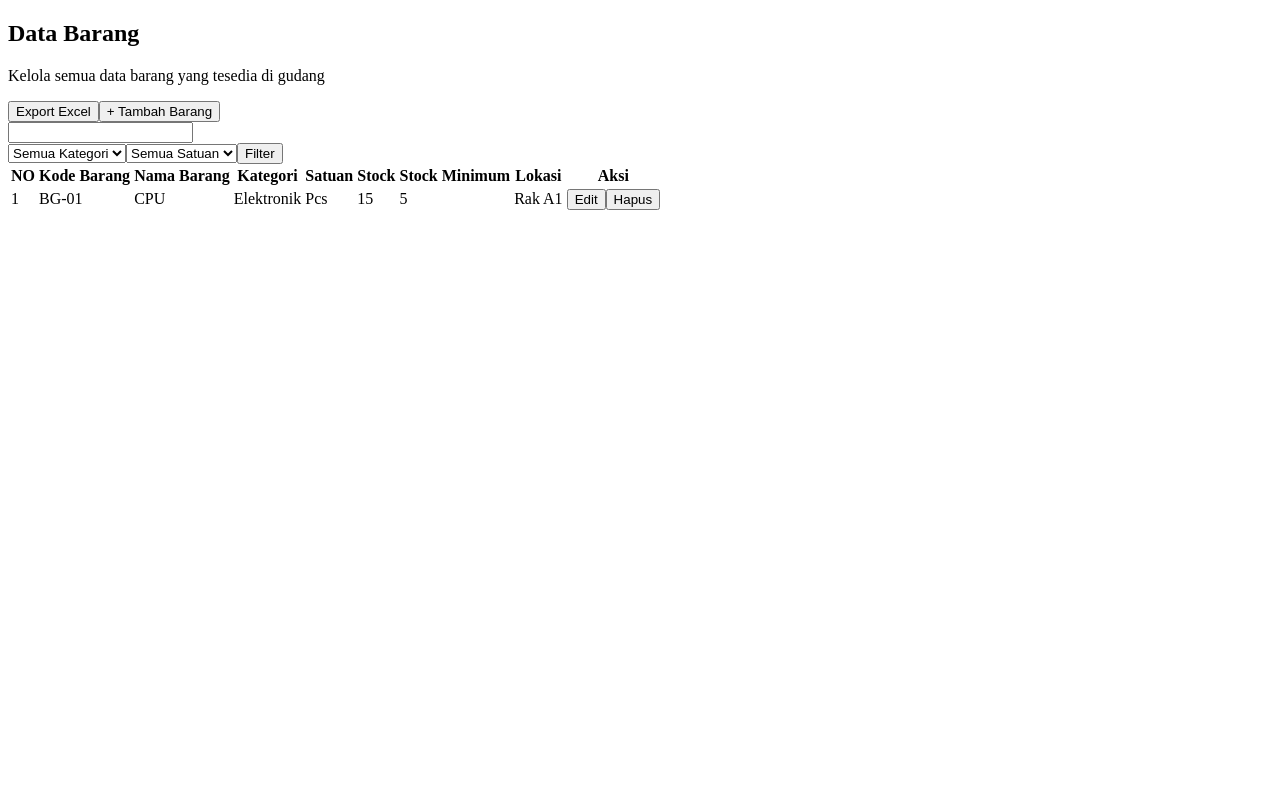
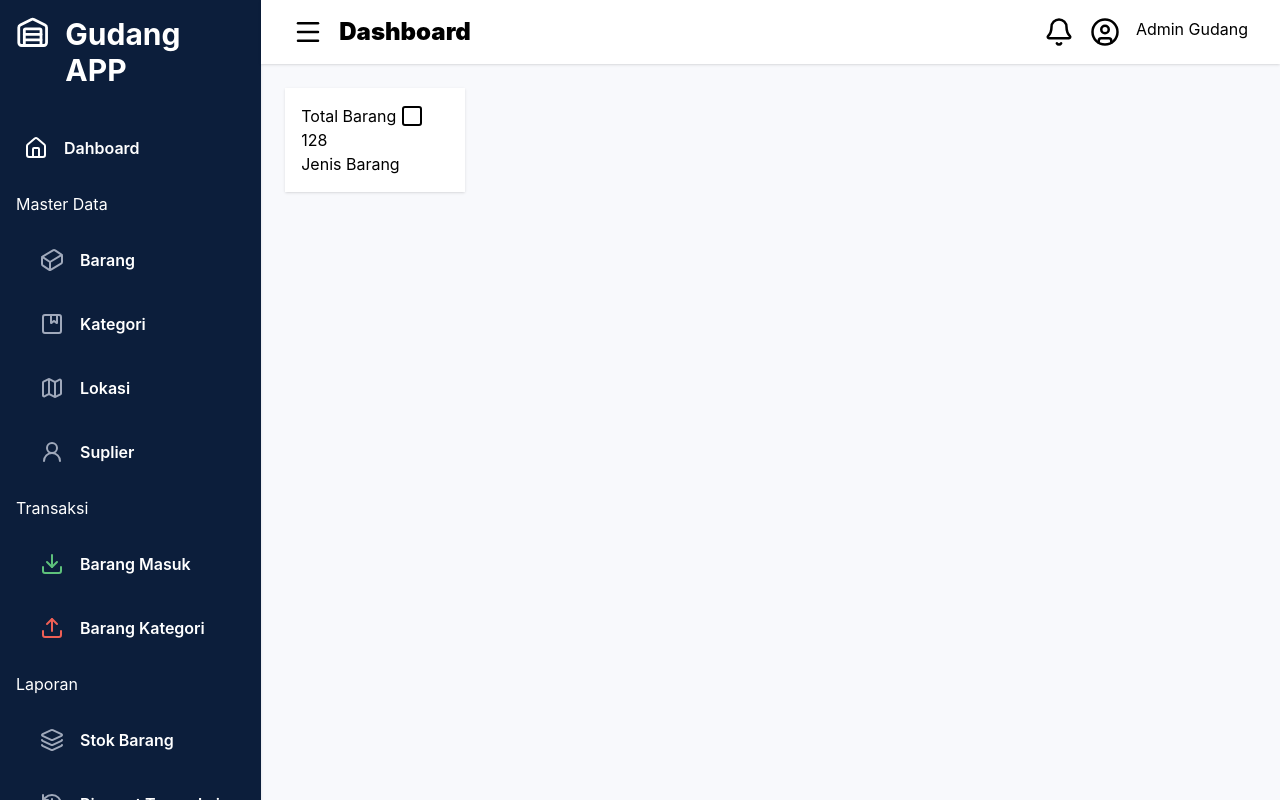
Before and after one commit to rohimmaruf/warehouse, a React (Vite) app: page / in a window 1280 px wide. Shown: the top 800 px of the page. Built offline with nearby package versions, Linux system fonts and the light colour scheme.

Commit message:
Update sidebar dan topbar

```diff
--- a/src/App.jsx
+++ b/src/App.jsx
@@ -1,13 +1,14 @@
-
-import './App.css'
+import Dashboard from './pages/dashboard'
 import DataBarang from './pages/dataBarang'
 import ProductForm from './pages/productForm'
+import './index.css'
 
 function App() {
 
   return (
     <main>
-      <DataBarang/>
+      <Dashboard/>
+      {/* <DataBarang/> */}
       {/* <ProductForm/ > */}
     </main>
   )
--- /dev/null
+++ b/src/components/Card.jsx
@@ -0,0 +1,16 @@
+import { Square } from "lucide-react"
+
+const Card = () => {
+    return (
+        <div className="bg-white w-45 p-4 flex ml-6 shadow">
+            <div>
+                <h2>Total Barang</h2>
+                <h1>128</h1>
+                <p>Jenis Barang</p>
+            </div>
+            <div><Square/></div>
+        </div>
+    )
+}
+
+export default Card
--- /dev/null
+++ b/src/components/Sidebar.jsx
@@ -0,0 +1,37 @@
+import { Album, Cuboid, Download, Home, House, Icon, Layers, MapIcon, RotateCcwClock, Settings, Upload, User, User2, UserRoundCog, Warehouse } from 'lucide-react'
+import Menu from './sidebar/Menu'
+import ItemMenu from './sidebar/Menu'
+const Sidebar = () => {
+
+    return (
+        <div className=' gap-6 flex flex-col bg-[#0c1e3b] text-white h-full w-80 p-4
+                6 shadow'>
+            <div className='flex gap-4 mb-4'>
+                <Warehouse size={34} />
+                <h1 className='font-bold text-3xl'>Gudang APP</h1>
+            </div>
+            <div className='flex font-semibold gap-4 hover:bg-[#123b84] cursor-pointer p-2 rounded-md' >
+                <House />
+                <h3>Dahboard</h3>
+            </div>
+            <h2>Master Data</h2>
+            <ItemMenu title='Barang' icon={<Cuboid className='text-[#a0a9bb]'/>} />
+            <ItemMenu title='Kategori' icon={<Album  className='text-[#a0a9bb]'/>} />
+            <ItemMenu title='Lokasi' icon={<MapIcon  className='text-[#a0a9bb]'/>} />
+            <ItemMenu title='Suplier' icon={<User2  className='text-[#a0a9bb]'/>} />
+            <h2>Transaksi</h2>
+            <ItemMenu title='Barang Masuk' icon={<Download className='text-[#5ec17b]'/>} />
+            <ItemMenu title='Barang Kategori' icon={<Upload className='text-[#ee5f55]'/>} />
+
+            <h2>Laporan</h2>
+            <ItemMenu title='Stok Barang' icon={<Layers  className='text-[#a0a9bb]'/>} />
+            <ItemMenu title='Riwayat Transaksi' icon={<RotateCcwClock  className='text-[#a0a9bb]'/>} />
+
+            <h2>Pengaturan</h2>
+            <ItemMenu title='Pengguna' icon={<UserRoundCog  className='text-[#a0a9bb]'/>} />
+            <ItemMenu title='Pengaturan' icon={<Settings  className='text-[#a0a9bb]'/>} />
+        </div>
+    )
+}
+
+export default Sidebar
--- /dev/null
+++ b/src/components/Topbar.jsx
@@ -0,0 +1,27 @@
+import { Bell, CircleUser, Menu } from "lucide-react"
+
+const Topbar = ({navigasi}) => {
+
+    const buttonTop = () => {
+        console.log("Berhasil");
+        navigasi(prev => !prev)
+    }
+
+    return (
+        <div className="flex justify-between p-8 bg-white w-full h-4 items-center mb-6 shadow">
+            <div className="flex">
+                <button className="cursor-pointer hover:bg-blue-50" onClick={buttonTop}>
+                    <Menu size={30} />
+                </button>
+                <h1 className="text-2xl px-4 font-black">Dashboard</h1>
+            </div>
+            <div className="flex gap-4">
+                <Bell size={30} />
+                <CircleUser size={30} />
+                <p>Admin Gudang</p>
+            </div>
+        </div>
+    )
+}
+
+export default Topbar
--- /dev/null
+++ b/src/components/sidebar/Menu.jsx
@@ -0,0 +1,16 @@
+import { icons } from "lucide-react"
+import { Album, Cuboid, House, MapIcon, User, Warehouse } from 'lucide-react'
+
+const ItemMenu = ({ title = "", icon }) => {
+    return (
+        <button className="hover:bg-[#123b84] cursor-pointer p-2 rounded-md">
+            <div className='flex font-semibold gap-4 px-4' >
+                {icon}
+                <h3>{title}</h3>
+            </div>
+        </button>
+
+    )
+}
+
+export default ItemMenu
--- a/src/index.css
+++ b/src/index.css
@@ -0,0 +1,5 @@
+@import "tailwindcss";
+
+body{
+    /* background-color: #0F172A; */
+}
--- /dev/null
+++ b/src/pages/dashboard.jsx
@@ -0,0 +1,28 @@
+
+import '../index.css'
+import Sidebar from '../components/Sidebar'
+import Topbar from '../components/Topbar'
+import { useState } from 'react'
+import Card from '../components/Card'
+
+const Dashboard = () => {
+
+    const [isSidebar, setIsSidebar] = useState(true)
+
+    return (
+        <>
+            <div className='flex h bg-[#f8f9fc]'>
+                {/* Side bar */}
+                {/* <Sidebar/> */}
+                {isSidebar && <Sidebar />}
+                {/* Main */}
+                <div className='w-full'>
+                    <Topbar navigasi={setIsSidebar} />
+                    <Card /></div>
+            </div>
+        </>
+    )
+
+}
+
+export default Dashboard
--- a/vite.config.js
+++ b/vite.config.js
@@ -1,11 +1,13 @@
 import react, { reactCompilerPreset } from '@vitejs/plugin-react'
 import babel from '@rolldown/plugin-babel'
 import { defineConfig } from 'vite'
+import tailwindcss from '@tailwindcss/vite'
 
 // https://vite.dev/config/
 export default defineConfig({
   plugins: [
     react(),
-    babel({ presets: [reactCompilerPreset()] })
+    babel({ presets: [reactCompilerPreset()] }),
+    tailwindcss(),
   ],
 })
```
Also changed, not shown: package.json (+5 -2 lines), src/App.css (deleted), 1 other file (tests, documents, lock files or other folders).
